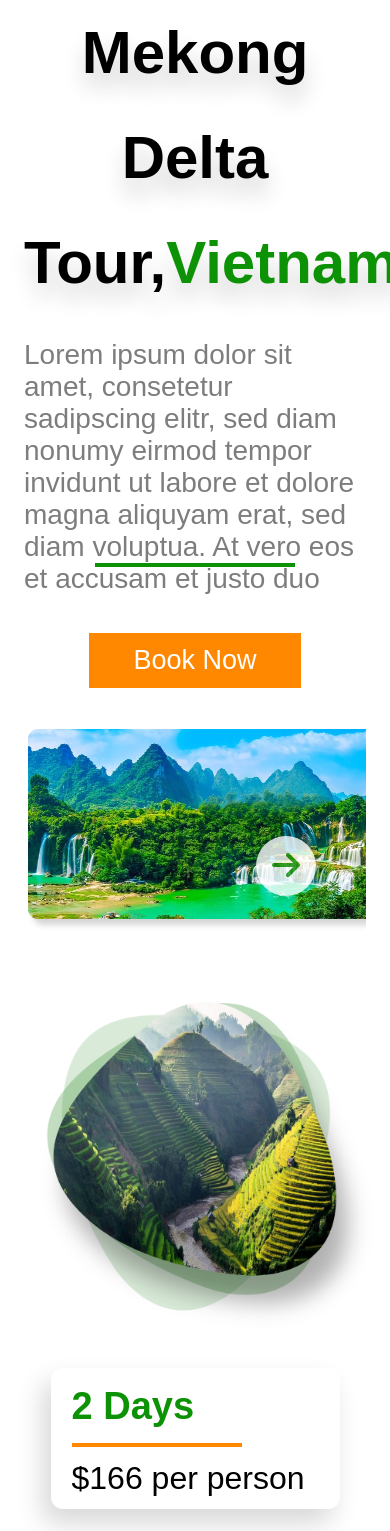
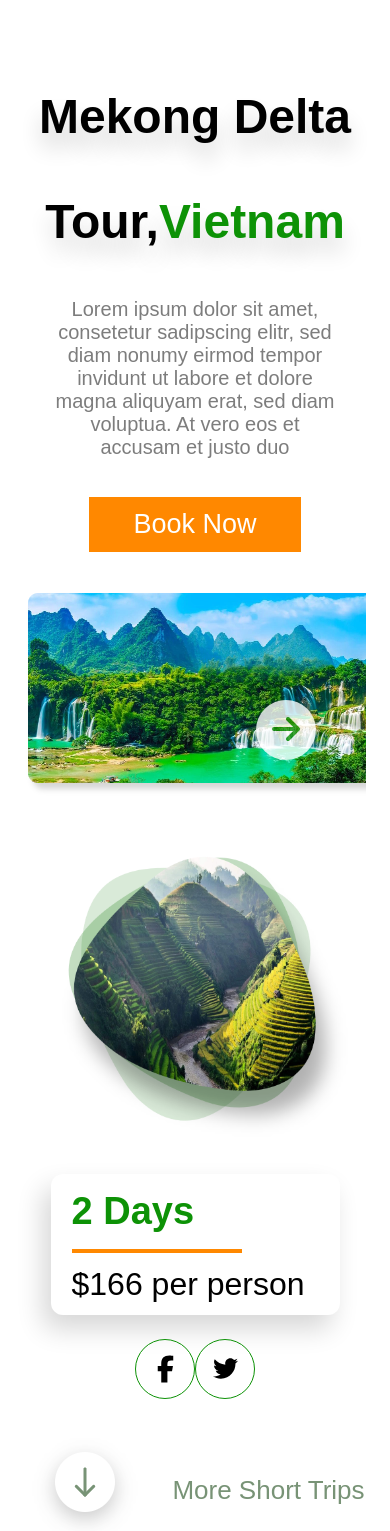
Before and after one commit to FilipTokar/Mekong-tour, a React (Create React App) app: page / in a window 390 px wide. Shown: the top 1531 px of the page. Built offline with nearby package versions, Linux system fonts and the light colour scheme; a web font is replaced by a local one.

Commit message:
tablet responsive

```diff
--- a/src/App.css
+++ b/src/App.css
@@ -45,8 +45,8 @@ button {
   animation: slideInFromLeft 1s ease-in;;
 }
 
-.img__wrapper {
-  object-fit: contain;
+.tour__socials--img {
+  max-width: 100%;
 }
 
 .window__info {
@@ -367,34 +367,27 @@ button {
     flex-direction: column;
     justify-content: center;
     align-items: center;
+
   }
 
   .tour__info--heading {
     max-width: none;
     margin: 0;
-    font-size: 60px;
+    font-size: 48px;
+    text-align: center;
+  }
+
+  .tour__info--subheading {
+    font-size: 20px;
     text-align: center;
   }
 
   .green {
-    font-size: 60px;
+    font-size: 48px;
     margin: 0;
   }
 
-  .tour__socials--img {
-    object-fit: contain;
-    width: 400px;
-  }
-
-  .divider__vertical {
-    bottom: 0;
-    left: 50%;
-    height: 0;
-    width: 200px;
-    transform: translateX(-50%);
-  }
-
-  .grid,  .slider__btn--text{
+  .grid,  .slider__btn--text, .divider__vertical{
     display: none;
   }
 
@@ -414,3 +407,34 @@ button {
 
 
 }
+
+/* TABLET RESPONSIVE*/
+@media (max-width:768px) {
+  #mekong-tour {
+  flex-direction: column-reverse
+}
+
+.tour__info, .tour__socials{
+  width: 100%;
+  padding: 0 24px;
+}
+
+.tour__info--text {
+  margin: 0;
+}
+
+.tour__info--heading {
+  margin-top: 64px;
+}
+
+.tour__info--subheading {
+  max-width: 85%;
+}
+.window__info {
+  top: 130px;
+  right: 24px;
+}
+.more-trips {
+  position: unset;
+}
+}
```
